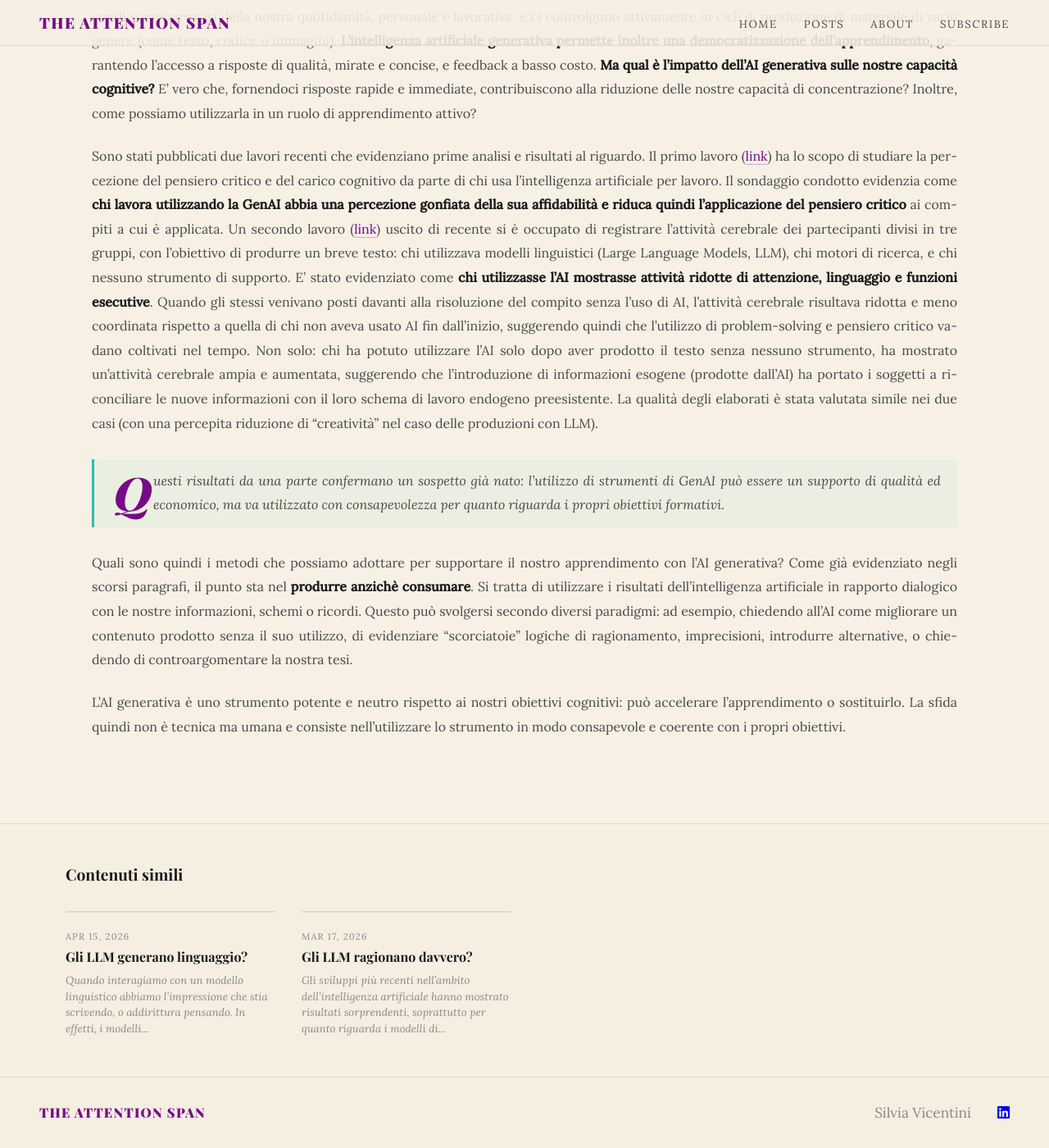
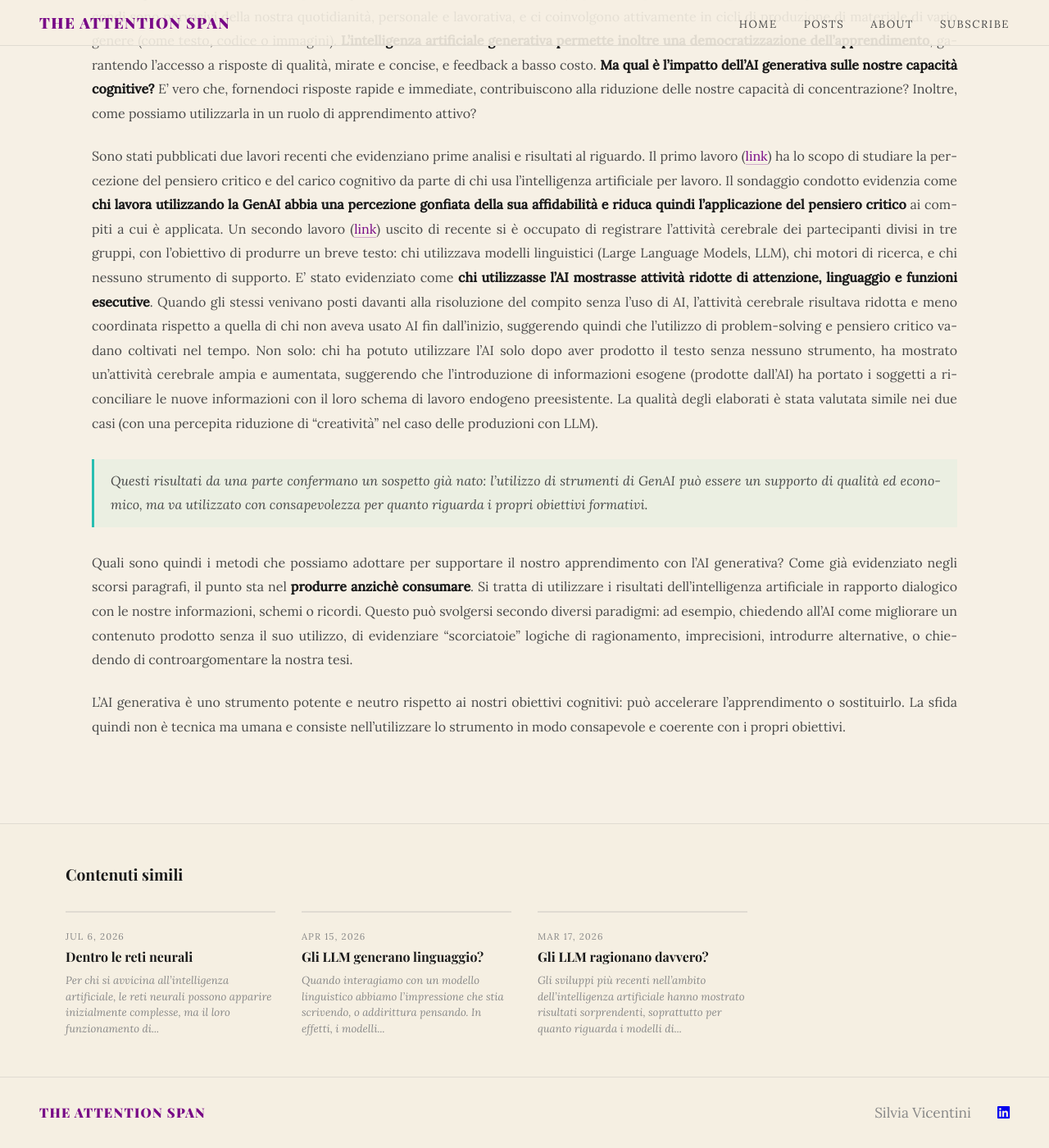
Before and after one commit to silviavicentini/silviavicentini.github.io, a Jekyll site: the page built from _posts/2026-02-28-attention-span.md, in a window 1280 px wide and 1400 px high, scrolled down 494 px. Shown: the whole window at 82% size. Built offline with Jekyll 4.4.1, drawn with Linux system fonts in a browser that asks for light colours; some web fonts are replaced; some of the changed lines change nothing that is shown.

Commit message:
new post

```diff
--- /dev/null
+++ b/_posts/2026-07-06-spazio-latente.md
@@ -0,0 +1,64 @@
+---
+layout: post
+title: "Dentro le reti neurali"
+subtitle: "Dalla rappresentazione vettoriale allo spazio latente"
+category: ai
+selected: true
+---
+
+Per chi si avvicina all'intelligenza artificiale, le reti neurali possono apparire inizialmente complesse, ma il loro funzionamento di base è piuttosto semplice: ricevono dati in input, li trasformano attraverso una serie di passaggi successivi, e producono un output. Durante l'addestramento, queste trasformazioni vengono **ottimizzate** per avvicinare il risultato ottenuto a quello atteso, in modo da poter prevedere l'output anche su esempi nuovi.
+
+> Le reti neurali non “vedono” il mondo come noi: trasformano i dati in una sequenza di rappresentazioni intermedie, fino a produrre il risultato finale.
+
+Dal punto di vista matematico, possiamo codificare questo processo tramite funzioni, matrici e vettori:
+
+- i vettori sono liste di numeri reali, che tipicamente rappresentano input e output;
+- le matrici rappresentano trasformazioni su questi vettori, che possono modificarne la dimensione e il contenuto;
+- le funzioni tipicamente agiscono su ogni elemento del vettore trasformandone il valore.
+
+Queste strutture mescolano, comprimono e modificano l'input, trasformandolo progressivamente nell'output. Tali operazioni vengono alternate in sequenza in cosiddetti **layer** successivi, ognuno dei quali produce degli output intermedi. Lo spazio a cui appartengono tali vettori è uno **spazio vettoriale** detto **spazio latente**: un luogo interno al calcolo in cui la rete organizza informazioni che non corrispondono direttamente all'input o all'output, ma che sono essenziali per il processo di elaborazione.
+
+![Alternanza dei layer in una rete neurale]({{ "/assets/images/alternanza_layer_illustrativa_v2.svg" | relative_url }})
+{: .centered-image}
+
+## Le rappresentazioni vettoriali
+Gli spazi vettoriali, ovvero gli spazi a cui appartengono i vettori, hanno proprietà particolarmente interessanti. Una di queste è la **località della rappresentazione**: vettori simili contengono informazioni simili, e questo rende possibile confrontare o interpolare esempi diversi. Consideriamo, per esempio, un vettore che rappresenta un'immagine con il numero 5 e un vettore che rappresenta un'immagine con il numero 3: se la rappresentazione è ben organizzata, interpolando tra due punti dello spazio latente possiamo osservare una trasformazione graduale, da un 5 a un 3.
+
+![Interpolazione tra rappresentazioni di cifre MNIST]({{ "/assets/images/interpolazione_mnist_svg.svg" | relative_url }})
+{: .centered-image}
+
+### L'esempio degli embedding vettoriali
+Questo è particolarmente evidente nel caso degli *embedding*, ovvero rappresentazioni vettoriali apprese di un insieme di oggetti. Consideriamo, ad esempio, un *word embedding*: un buon embedding colloca parole con significato simile in regioni vicine dello spazio vettoriale. In questo modo è possibile **descrivere relazioni semantiche** che hanno una controparte in questo spazio. Un esempio classico è il rapporto fra uomo, re, donna e regina: visto che "uomo sta a re, come donna sta a regina", i vettori che rappresentano queste entità avranno determinate proprietà, poiché rappresentano a coppie la stessa relazione. In particolare, ci aspettiamo che i vettori che li collegano, a coppie, siano paralleli.
+
+> In questi spazi, la somiglianza semantica diventa una questione di vicinanza geometrica.
+
+![Analogia tra embedding e spazio vettoriale]({{ "/assets/images/analogia_embedding_piano_cartesiano.svg" | relative_url }})
+{: .centered-image}
+
+Nulla garantisce però che una rete impari spontaneamente una rappresentazione di questo tipo. Più che altro, la proprietà della rappresentazione viene **verificata a posteriori** e conferma o smentisce la bontà di una rete. Queste proprietà vengono generalmente valutate sugli input o sugli output, che sono direttamente interpretabili. Gli spazi latenti, invece, non devono necessariamente possedere queste proprietà: nella maggior parte delle reti rappresentano semplicemente uno stato interno del calcolo e non vengono utilizzati direttamente per confrontare, interpolare o manipolare le informazioni.
+
+> Non tutti gli spazi latenti sono “ben organizzati”: spesso sono semplicemente stati intermedi del processo computazionale.
+
+## Lo spazio latente nei modelli generativi
+Questa regola generale non si applica però al caso dei modelli generativi di immagini. In tal caso, infatti, gli spazi latenti sono fondamentali nel processo di generazione. Un esempio classico è quello degli autoencoder: tali modelli sono costituiti da due sotto-reti, chiamate encoder e decoder. Il compito dell'encoder è di trasformare l'input in un vettore dello spazio latente, estraendo le informazioni importanti. Il decoder, invece, utilizza il risultato dell'encoder per ottenere una ricostruzione dell'input originale. La rete viene quindi addestrata a ricostruire le immagini del dataset. Una volta addestrata, è possibile estrarre il decoder: scegliendo un vettore casuale nello spazio latente e applicandovi il decoder, possiamo generare nuove immagini.
+
+![Passaggi di training e inferenza di un autoencoder]({{ "/assets/images/passaggi_autoencoder_training_inferenza.svg" | relative_url }})
+{: .centered-image}
+
+
+Nella pratica però questo produce raramente immagini convincenti, perché il modello non impone alcuna struttura particolare allo spazio latente. Vi sono principalmente due problemi:
+
+- le immagini plausibili occupano una porzione molto piccola dello spazio di tutte le possibili immagini: ci sono molte più combinazioni casuali di pixel che immagini sensate;
+- tale spazio può essere molto complesso e frammentato. Di conseguenza, non è detto che immagini plausibili siano modificabili con continuità una nell'altra: lo spazio latente conterrà quindi anche immagini insensate.
+
+> Il problema non è solo generare immagini, ma generarle in modo che siano plausibili e continue.
+
+Questo si traduce in una bassa qualità delle immagini generate e nella necessità di utilizzare altri approcci. Quello più comune è **l'approccio variazionale:** anziché rappresentare l'input come un singolo vettore nello spazio latente, l'addestramento impone che le rappresentazioni seguano una **distribuzione** semplice, come una gaussiana, dalla quale è poi possibile campionare nuovi punti.
+
+Ottenendo campioni da questa distribuzione, abbiamo quindi che probabilità alte corrispondono a immagini plausibili e probabilità basse a immagini implausibili. In questo modo lo spazio latente viene organizzato in maniera continua e facilmente campionabile: le immagini sensate sono al centro dello spazio (dove la probabilità è alta), quelle formate da pixel casuali sono ai bordi (sulle code della gaussiana). Questo approccio ha però un lato negativo: comprimendo ed avvicinando le immagini plausibili tra loro (verso il centro della gaussiana), il modello tende a "sfocare" ciò che impara a generare, apprendendo un'"immagine media" tra quelle già viste. Per questo motivo i modelli allo stato dell'arte, ovvero i **modelli di diffusione**, adottano un approccio diverso: la rete non genera direttamente un'immagine da un punto dello spazio latente, ma apprende ad applicare un processo di denoising dell'immagine (proprio come il denoising applicato dai programmi di editing fotografico) in piccoli passaggi successivi, imparando a ricostruire una scena coerente a partire da rumore puro: in questo modo, non si forza una struttura dello spazio, ma si produce l'immagine attraverso correzioni progressive.
+
+![Denoising da parte di un modello di diffusione]({{ "/assets/images/passaggi_diffusione_denoising_ddpm.svg" | relative_url }})
+{: .centered-image}
+
+## Conclusioni
+Lo spazio latente è uno degli aspetti più affascinanti delle reti neurali. Sebbene nasca come una semplice rappresentazione intermedia necessaria ai calcoli della rete, spesso finisce per organizzare informazioni molto più ricche di quanto ci si potrebbe aspettare. In alcuni casi, come gli embedding linguistici, questa organizzazione riflette relazioni semantiche tra gli oggetti rappresentati; in altri, come nei modelli generativi, costituiscono un aspetto critico per la formazione di nuove immagini. Comprendere la struttura di questi spazi è uno dei modi più efficaci per interpretare il comportamento delle reti neurali e progettare modelli sempre più versatili, rappresentativi e potenti.
--- a/assets/css/main.css
+++ b/assets/css/main.css
@@ -595,7 +595,7 @@
   hyphens: auto;
 }
 
-.post-body p:first-child::first-letter {
+.post-body > p:first-child::first-letter {
   font-size: 3.5rem;
   font-family: 'Playfair Display', serif;
   font-weight: 900;
```
Also changed, not shown: assets/images/alternanza_layer_illustrativa_v2.svg (added), assets/images/analogia_embedding_piano_cartesiano.svg (added), assets/images/interpolazione_mnist_svg.svg (added), assets/images/passaggi_autoencoder_training_inferenza.svg (added).
